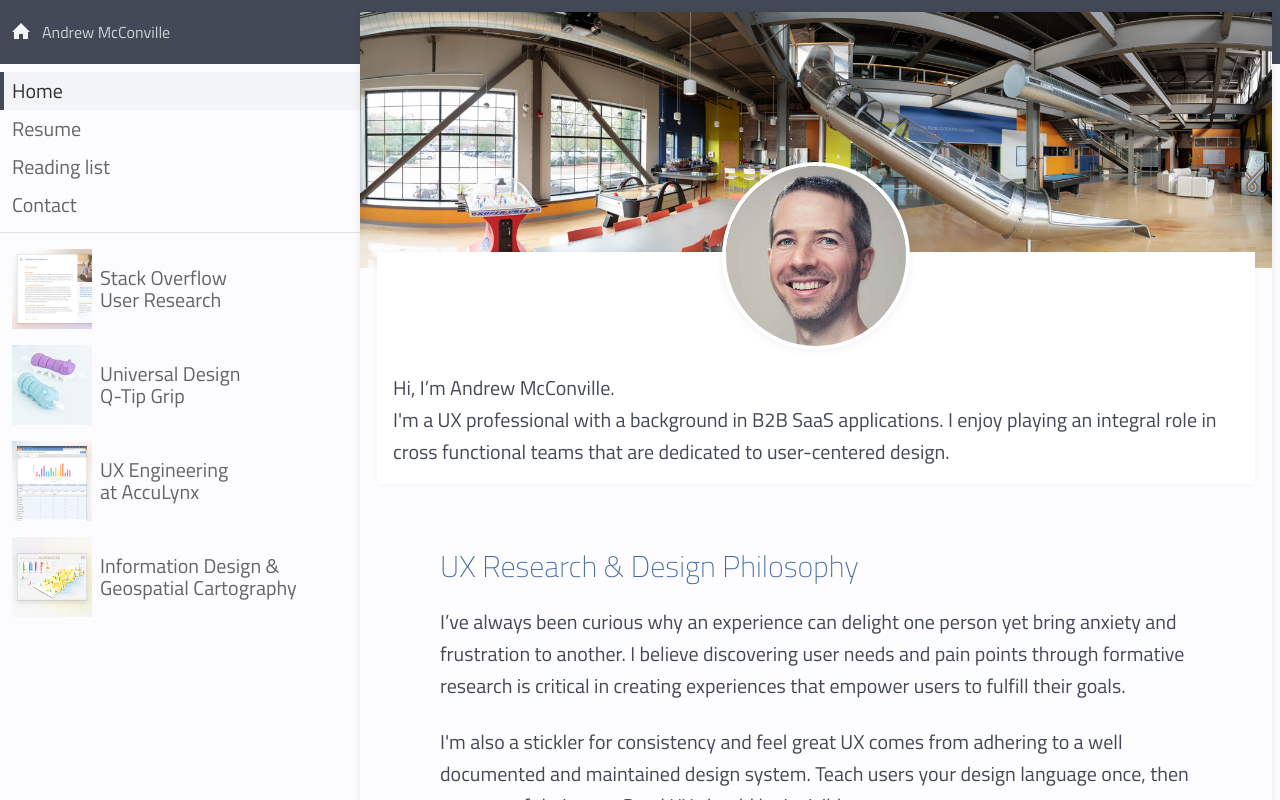
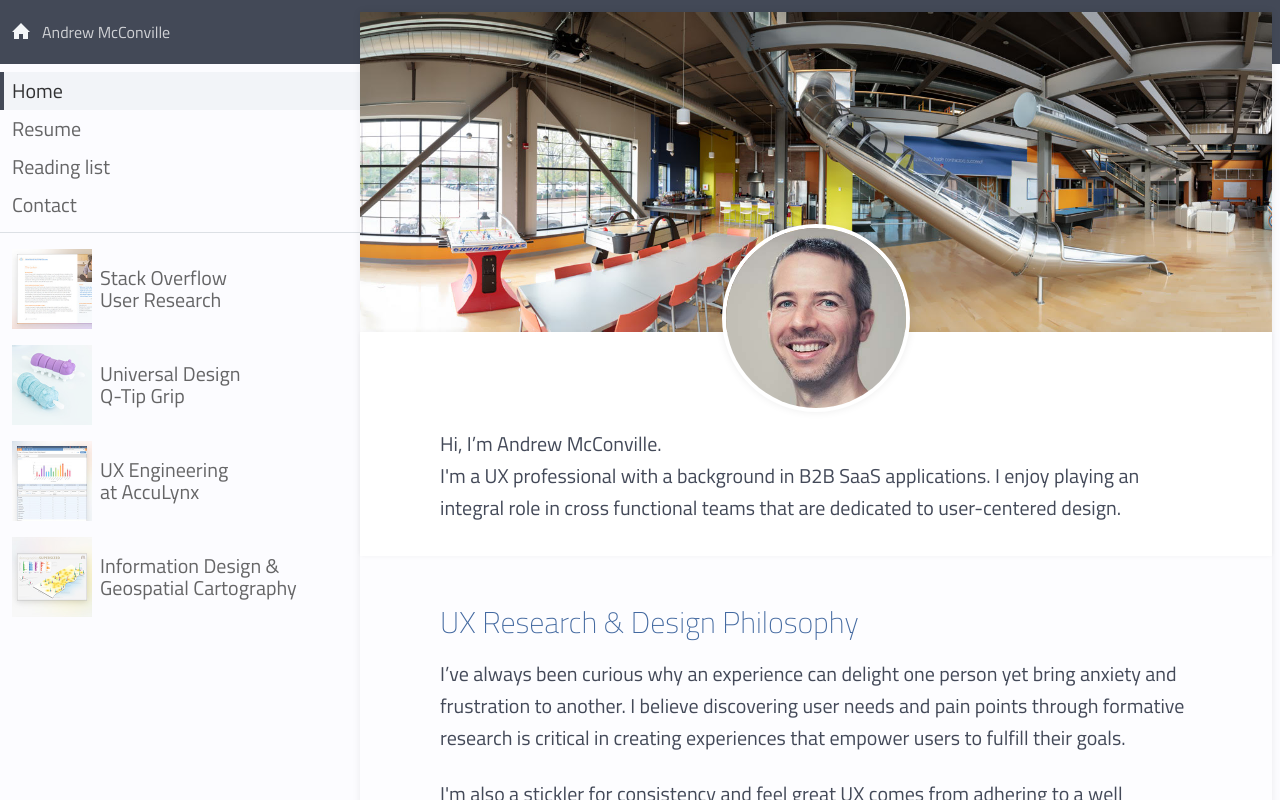
Before and after one commit to andrewmcconville/angular4-portfolio, an Angular app: page /home in a window 1280 px wide. Built offline with nearby package versions, Linux system fonts and the light colour scheme.

Commit message:
layout changes for callout

```diff
--- a/src/app/about/contact/contact.component.html
+++ b/src/app/about/contact/contact.component.html
@@ -9,7 +9,7 @@
     </header>
     <article class="flex-grow flex-scroll--y" itemscope itemtype="https://schema.org/Article">
         <div class="article__shadow-box flex-grow">
-            <header class="article__header--has-cover-iamge article__header--contact flex flex-center-end">
+            <header class="article__header article__header--contact flex flex-center-end">
                 <img class="article__photo" src="/assets/about/home-avatar-2.jpg" alt="Andrew McConville" height="180" width="180" />
             </header>
             <div class="article__body">
--- a/src/app/about/home/home.component.html
+++ b/src/app/about/home/home.component.html
@@ -9,18 +9,18 @@
     </header>
     <article class="flex-grow flex-scroll--y" itemscope itemtype="https://schema.org/Article">
         <div class="article__shadow-box flex-grow">
-            <header class="article__header--has-cover-iamge article__header--home flex flex-center-end">
+            <header class="article__header article__header--home flex flex-center-end">
                 <img class="article__photo" src="/assets/about/home-avatar-2.jpg" alt="Andrew McConville" height="180" width="180" />
             </header>
             <div class="article__body">
                 <div class="article__callout" itemprop="description">
-                    <p>
+                    <p class="article__callout-inner">
                         Hi, I’m Andrew McConville.
                         <br />
                         I'm a UX professional with a background in B2B SaaS applications. I enjoy playing an integral role in cross functional teams that are dedicated to user-centered design.
                     </p>
                 </div>
-
+                <section class="article__section">
                     <div class="article__copy">
                         <h2 class="article__subheading article__subheading--home">UX Research &amp; Design Philosophy</h2>
                         <p class="article__paragraph">
@@ -31,7 +31,11 @@
                             Teach users your design language once, then stay out of their way.
                             Good UX should be invisible.
                         </p>
+                    </div>
+                </section>
 
+                <section class="article__section">
+                    <div class="article__copy">
                         <h2 class="article__subheading article__subheading--home">I Believe in Knowing...</h2>
                         <ul class="home__list">
                             <li>My users</li>
@@ -40,7 +44,11 @@
                             <li>That I am not my user</li>
                             <li>Business goals</li>
                         </ul>
+                    </div>
+                </section>
 
+                <section class="article__section">
+                    <div class="article__copy">
                         <h2 class="article__subheading article__subheading--home">Because UX Research De-risks Projects</h2>
                         <p class="article__paragraph">
                             By having a deep understanding of the problem space, we minimize the risk and assumptions we bring into the solution space.
@@ -55,8 +63,9 @@
                                     width="1500" height="650"  />
                             </a>
                         </div>
-                    <figcaption class="article__caption caption-text flex-noshrink">Andrew McConville's double diamond sketch showing UX reseach as de-risking projects</figcaption>
+                        <figcaption class="article__caption caption-text flex-noshrink">Double Diamond sketch showing UX reseach as de-risking projects</figcaption>
                     </figure>
+                </section>
             </div>
         </div>
     </article>
--- a/src/app/about/resume/resume.component.html
+++ b/src/app/about/resume/resume.component.html
@@ -10,9 +10,11 @@
     <article class="flex-grow flex-scroll--y" itemscope itemtype="https://schema.org/Article">
         <div class="article__shadow-box flex-grow">
             <header class="article__header">
-                <h1 class="article__header-title" itemprop="name">Andrew McConville</h1>
-                <h2 class="article__header-subtitle"><a href="mailto:andrew@andrewmcconville.com">andrew@andrewmcconville.com</a></h2>
-                <h2 class="article__header-subtitle"><a href="tel:12628937157">262-893-7157</a></h2>
+                <div class="article__header-inner">
+                    <h1 class="article__header-title" itemprop="name">Andrew McConville</h1>
+                    <h2 class="article__header-subtitle"><a href="mailto:andrew@andrewmcconville.com">andrew@andrewmcconville.com</a></h2>
+                    <h2 class="article__header-subtitle"><a href="tel:12628937157">262-893-7157</a></h2>
+                </div>
             </header>
             <div class="article__body">
                 <div class="article__copy">
--- a/src/app/about/resume/resume.component.scss
+++ b/src/app/about/resume/resume.component.scss
@@ -22,6 +22,7 @@
 }
 
 .resume__icon-col {
+    margin-left: 4px;
     margin-right: 12px;
     width: 40px;
 
--- a/src/app/styles/_app-article.scss
+++ b/src/app/styles/_app-article.scss
@@ -48,17 +48,19 @@
 }
 
 .article__header {
+    align-items: flex-end;
     background-color: #f0f0f0;
     background-position: center;
     background-size: cover;
+    display: flex;
+    min-height: 320px;
+    padding: 24px 24px 32px 24px;
+}
 
-    @media(max-width: 719px) {
-        padding: 32px 20px;
-    }
-
-    @media(min-width: 720px) {
-        padding: 64px 32px 32px 32px;
-    }
+.article__header-inner {
+    flex-grow: 1;
+    margin: 0 auto;
+    max-width: 752px;
 }
 
 .article__header--has-cover-iamge {
@@ -118,37 +120,37 @@
     z-index: 1;
 
     @media(max-width: 519px) {
-        bottom: -56px;
+        bottom: -88px;
         height: 128px;
         width: 128px;
     }
 
     @media(min-width: 520px) and (max-width: 619px) {
-        bottom: -70px;
+        bottom: -96px;
         height: 158px;
         width: 158px;
     }
 
     @media(min-width: 620px) and (max-width: 719px) {
-        bottom: -82px;
+        bottom: -112px;
         height: 188px;
         width: 188px;
     }
 
     @media(min-width: 720px) and (max-width: 819px) {
-        bottom: -56px;
+        bottom: -88px;
         height: 128px;
         width: 128px;
     }
 
     @media(min-width: 820px) and (max-width: 919px) {
-        bottom: -70px;
+        bottom: -96px;
         height: 158px;
         width: 158px;
     }
 
     @media(min-width: 920px) {
-        bottom: -82px;
+        bottom: -112px;
         height: 188px;
         width: 188px;
     }
@@ -157,37 +159,43 @@
 .article__callout {
     background-color: #fff;
     box-shadow: $shadow-z-1;
-    color: $slate-500;
-    transition: padding 320ms ease-in-out;
+    margin: -32px -9px 48px -9px;
 
     @media(max-width: 519px) {
-        margin: -40px 4px 24px 4px;
-        padding: 80px 12px 12px 12px;
+        padding: 72px 16px 32px 16px;
     }
 
     @media(min-width: 520px) and (max-width: 619px) {
-        margin: -40px 4px 24px 4px;
-        padding: 90px 12px 12px 12px;
+        padding: 80px 16px 32px 16px;
     }
 
     @media(min-width: 620px) and (max-width: 719px) {
-        margin: -40px 4px 24px 4px;
-        padding: 105px 12px 12px 12px;
+        padding: 96px 16px 32px 16px;
     }
 
     @media(min-width: 720px) and (max-width: 819px) {
-        margin: -48px 8px 48px 8px;
-        padding: 90px 16px 16px 16px;
+        padding: 72px 16px 32px 16px;
     }
 
     @media(min-width: 820px) and (max-width: 919px) {
-        margin: -48px 8px 48px 8px;
-        padding: 105px 16px 16px 16px;
+        padding: 80px 16px 32px 16px;
     }
 
     @media(min-width: 920px) {
-        margin: -48px 8px 48px 8px;
-        padding: 120px 16px 16px 16px;
+        padding: 96px 16px 32px 16px;
+    }
+}
+
+.article__callout-inner {
+    margin: 0 auto;
+    max-width: 800px;
+
+    @media(max-width: 719px) {
+        padding: 0 12px;
+    }
+
+    @media(min-width: 720px) {
+        padding: 0 24px;
     }
 }
 
@@ -258,10 +266,6 @@
     margin: 0 0 16px 0;
 }
 
-.article__subheading--home {
-    margin: 64px 0 20px 0;
-}
-
 .article__paragraph {
     margin-bottom: 24px;
 }
--- a/src/app/work/work.component.html
+++ b/src/app/work/work.component.html
@@ -10,12 +10,17 @@
     <article id="router-view" class="flex-grow flex-scroll--y" itemscope itemtype="https://schema.org/Article">
         <div class="article__shadow-box">
             <header class="article__header" [style.backgroundImage]="'url(/wp-content/uploads/' + work.backgroundBlur + '-blur.jpg)'">
-                <h1 class="article__header-title" itemprop="name">{{work.name}} {{work.name2}}</h1>
-                <h2 class="article__header-subtitle" itemprop="description">{{work.description}}</h2>
-                <div class="article__header-meta flex flex-start-stretch">
-                    <time [attr.datetime]="work.date" itemprop="datePublished" [attr.content]="work.date">{{work.date | date:'MMMM d, y'}}</time>
-                    <span class="article__header-divider flex-noshrink"></span>
-                    <span itemprop="author" >Andrew McConville</span>
+                <div class="article__header-inner">
+                    <h1 class="article__header-title" itemprop="name">
+                        <div>{{work.name}}</div>
+                        <div>{{work.name2}}</div>
+                    </h1>
+                    <h2 class="article__header-subtitle" itemprop="description">{{work.description}}</h2>
+                    <div class="article__header-meta flex flex-start-stretch">
+                        <time [attr.datetime]="work.date" itemprop="datePublished" [attr.content]="work.date">{{work.date | date:'MMMM d, y'}}</time>
+                        <span class="article__header-divider flex-noshrink"></span>
+                        <span itemprop="author" >Andrew McConville</span>
+                    </div>
                 </div>
             </header>
             <div class="article__body" itemprop="articleBody">
```
Also changed, not shown: src/app/about/reading-list/reading-list.component.html (+6 -2 lines). Lines whose indentation alone changed are shown as unchanged.
